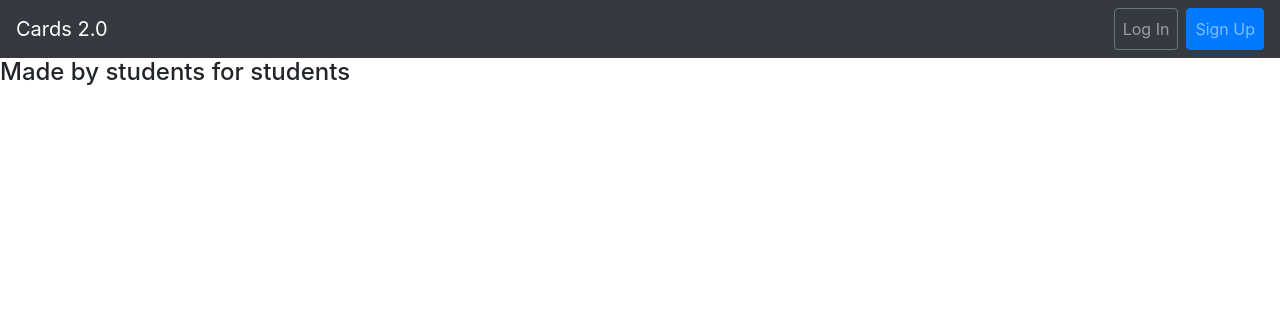
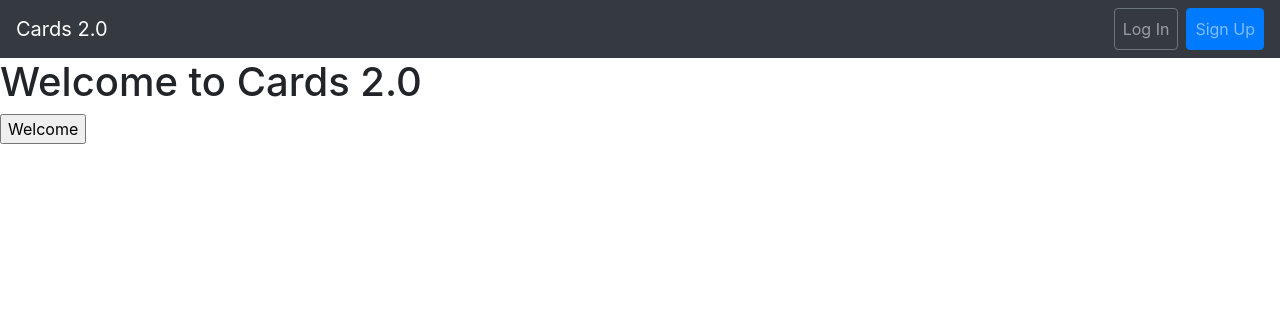
Before and after one commit to BaseCampCoding/django-unit-project-joseph-dylan-greg, a Django app: page / in a window 1280 px wide. Shown: the top 318 px of the page. Run offline with Django 3.2, Linux system fonts and the light colour scheme.

Commit message:
Added welcome page

```diff
--- a/cards/urls.py
+++ b/cards/urls.py
@@ -1,7 +1,8 @@
 from django.urls import path
-from .views import HomeView, SignUpView
+from .views import HomepageView, SignUpView,HomeView
 
 urlpatterns = [
-    path('', HomeView.as_view(), name='home'),
+    path('', HomepageView.as_view(), name='homepage'),
+    path('home/',HomeView.as_view(), name='home'),
     path('signup/', SignUpView.as_view(), name='signup'),
 ]
--- a/cards/views.py
+++ b/cards/views.py
@@ -5,9 +5,11 @@ from django.urls import reverse_lazy
 from django.views import generic
 
 # Create your views here.
+class HomepageView(TemplateView):
+    template_name = "homepage.html"
+
 class HomeView(TemplateView):
     template_name = "home.html"
-
 
 class VideoView(TemplateView):
     template_name = "videos.html"
--- /dev/null
+++ b/templates/homepage.html
@@ -0,0 +1,11 @@
+<!DOCTYPE html>
+{% extends 'base.html' %}
+
+{% include 'partials/navbar.html' %}
+
+{% block content %}
+    <h1> Welcome to Cards 2.0</h1>
+    <form action = "{% url 'home' %}">
+        <input type="submit" value="Welcome" />
+    </form>
+    {% endblock content %}
--- a/templates/partials/navbar.html
+++ b/templates/partials/navbar.html
@@ -1,6 +1,6 @@
 <!DOCTYPE html>
 <nav class="navbar navbar-expand-lg navbar-dark bg-dark">
-    <a class="navbar-brand" href="{% url 'home' %}">Cards 2.0</a>
+    <a class="navbar-brand" href="{% url 'homepage' %}">Cards 2.0</a>
     <button class="navbar-toggler" type="button" data-toggle="collapse" data-target="#navbarSupportedContent" aria-controls="navbarSupportedContent" aria-expanded="false" aria-label="Toggle navigation">
         <span class="navbar-toggler-icon"></span>
     </button>
```
Also changed, not shown: db.sqlite3.
